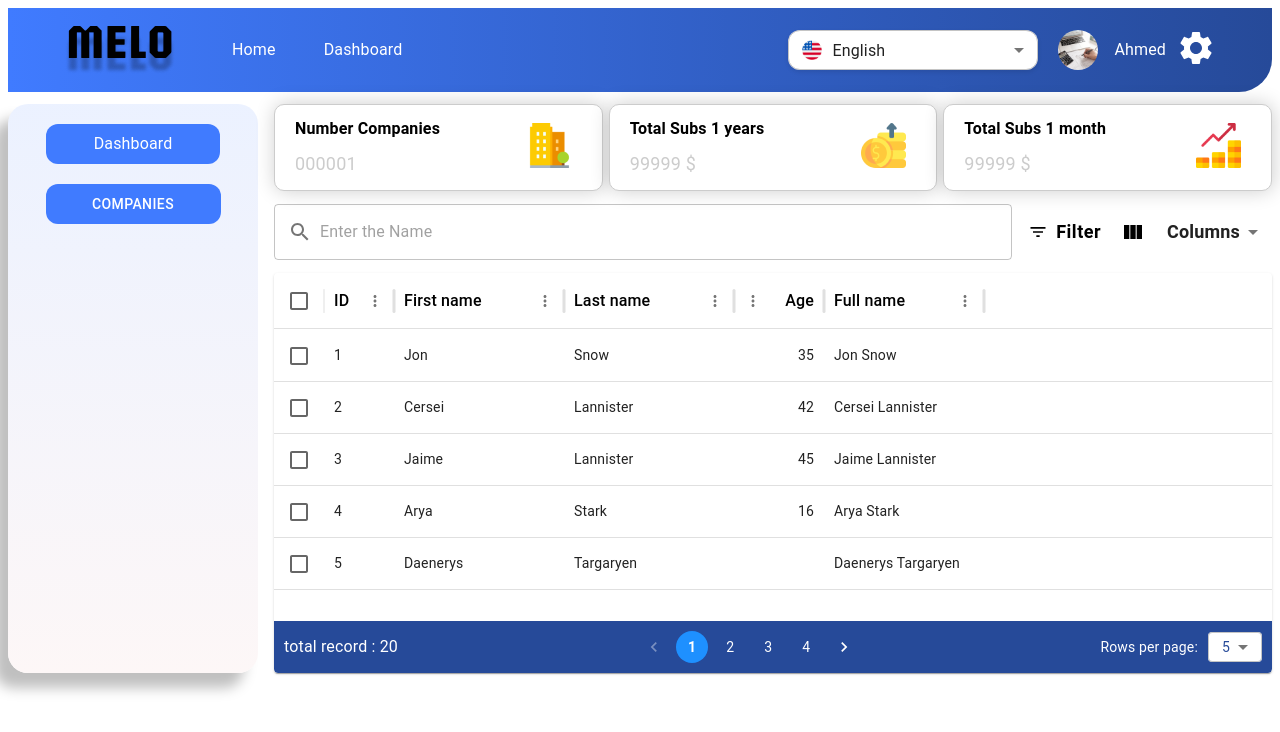
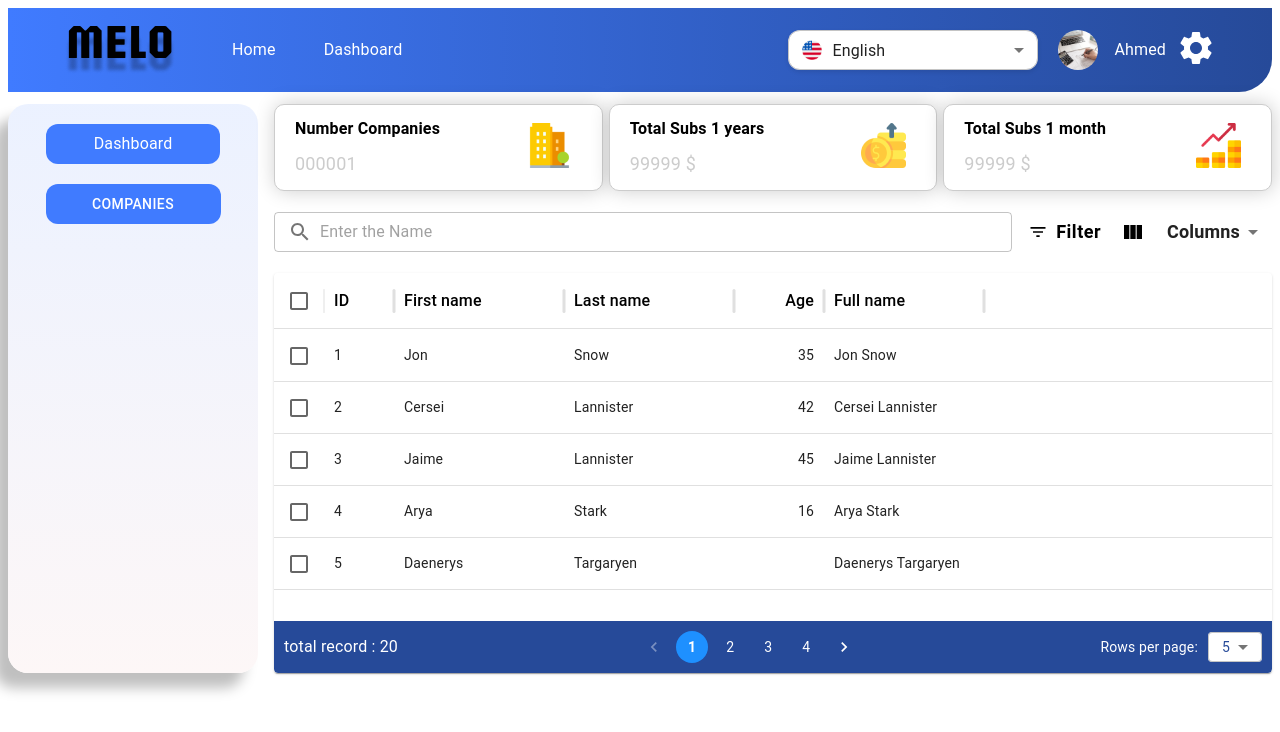
Before and after one commit to ahmedpolat2002/Dashboard-Task, a Next.js app: page /dashboard in a window 1280 px wide. Shown: the top 732 px of the page. Built offline with nearby package versions, Linux system fonts and the light colour scheme.

Commit message:
Update some files(search and data table)

```diff
--- a/app/_components/Search.tsx
+++ b/app/_components/Search.tsx
@@ -14,6 +14,7 @@ export default function Search({ onSearch, style, placeholder }: SearchProps) {
       id="outlined-basic"
       placeholder={placeholder}
       variant="outlined"
+      size="small"
       onChange={(e) => onSearch(e.target.value)}
       InputProps={{
         startAdornment: (
--- a/app/_components/Table.tsx
+++ b/app/_components/Table.tsx
@@ -126,6 +126,8 @@ export default function DataTable({
       <DataGrid
         rows={displayedRows}
         columns={filteredColumns}
+        disableColumnFilter
+        disableColumnMenu
         checkboxSelection
         pageSizeOptions={[pageSize]}
         sx={{
```
